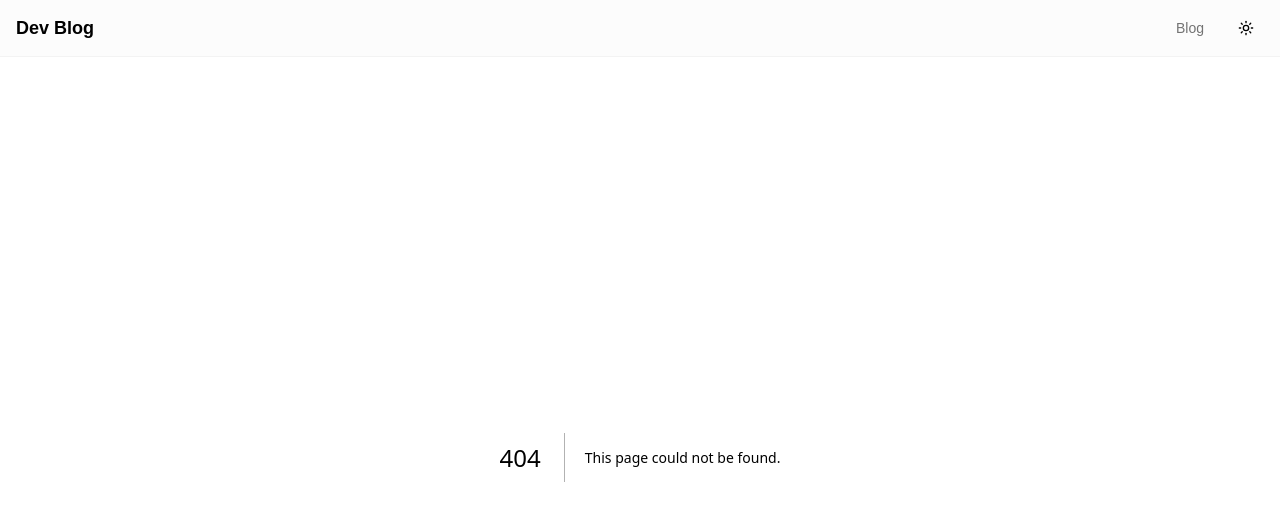
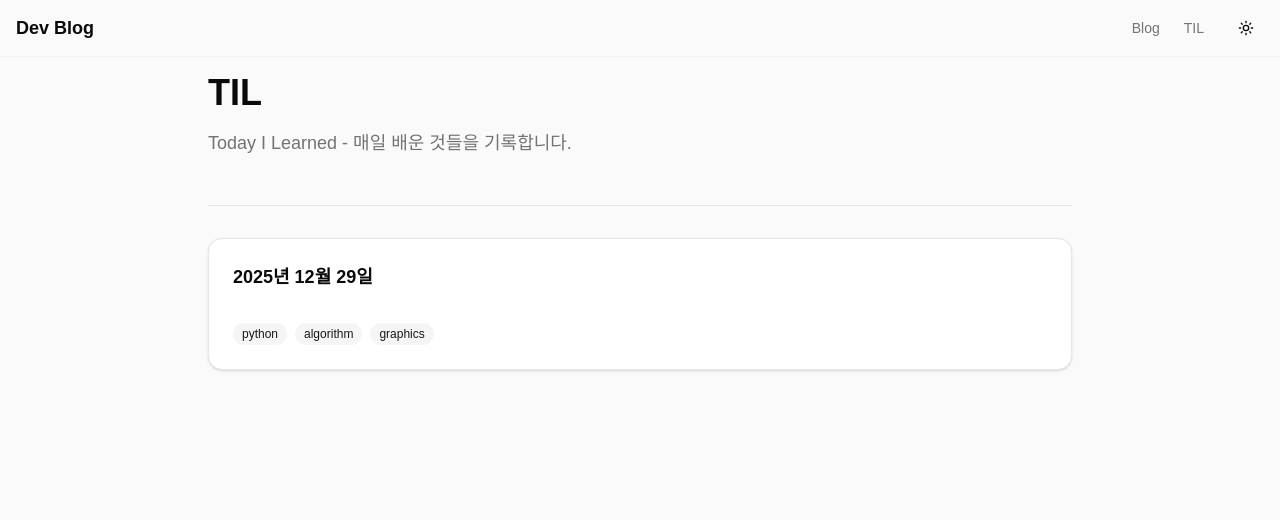
Before and after one commit to dexical30/dexical30.github.io, a Next.js app: page /til in a window 1280 px wide. Before the commit this address had no page. Shown: the top 520 px of the page. Built offline with nearby package versions, Linux system fonts and the light colour scheme.

Commit message:
TIL 섹션추가

```diff
--- a/app/blog/[slug]/page.tsx
+++ b/app/blog/[slug]/page.tsx
@@ -1,10 +1,11 @@
-import { notFound } from 'next/navigation';
-import Link from 'next/link';
-import { getAllPosts, getPostBySlug } from '@/lib/blog';
-import { Button } from '@/components/ui/button';
-import { Separator } from '@/components/ui/separator';
-import { TableOfContents } from '@/components/table-of-contents';
-import { extractHeadings } from '@/lib/toc';
+import { notFound } from "next/navigation";
+import Link from "next/link";
+import { getAllPosts, getPostBySlug } from "@/lib/blog";
+import { Button } from "@/components/ui/button";
+import { Separator } from "@/components/ui/separator";
+import { TableOfContents } from "@/components/table-of-contents";
+import { extractHeadings } from "@/lib/toc";
+import BlogLayout from "@/components/layout/blog-layout";
 
 export async function generateStaticParams() {
   const posts = getAllPosts();
@@ -38,7 +39,7 @@ export default async function PostPage({
   const headings = extractHeadings(postMeta.content);
 
   return (
-    <div className="container mx-auto px-4 py-12">
+    <BlogLayout>
       <div className="max-w-7xl mx-auto">
         <Link href="/blog">
           <Button variant="ghost" className="mb-8">
@@ -50,17 +51,22 @@ export default async function PostPage({
           {/* 메인 콘텐츠 */}
           <article className="flex-1 max-w-3xl relative">
             <header className="mb-8">
-              <h1 className="text-4xl font-bold mb-4">{postMeta.metadata.title}</h1>
+              <h1 className="text-4xl font-bold mb-4">
+                {postMeta.metadata.title}
+              </h1>
               <p className="text-xl text-muted-foreground mb-4">
                 {postMeta.metadata.description}
               </p>
               <div className="flex items-center gap-4 text-sm text-muted-foreground">
                 <time dateTime={postMeta.metadata.date}>
-                  {new Date(postMeta.metadata.date).toLocaleDateString('ko-KR', {
-                    year: 'numeric',
-                    month: 'long',
-                    day: 'numeric',
-                  })}
+                  {new Date(postMeta.metadata.date).toLocaleDateString(
+                    "ko-KR",
+                    {
+                      year: "numeric",
+                      month: "long",
+                      day: "numeric",
+                    }
+                  )}
                 </time>
               </div>
             </header>
@@ -78,9 +84,8 @@ export default async function PostPage({
               </div>
             </aside>
           </article>
-
         </div>
       </div>
-    </div>
+    </BlogLayout>
   );
 }
--- a/app/blog/page.tsx
+++ b/app/blog/page.tsx
@@ -1,26 +1,33 @@
-import Link from 'next/link';
-import { getAllPosts } from '@/lib/blog';
-import { Card, CardHeader, CardTitle, CardDescription, CardContent } from '@/components/ui/card';
-import { Badge } from '@/components/ui/badge';
-import { Separator } from '@/components/ui/separator';
+import Link from "next/link";
+import { getAllPosts } from "@/lib/blog";
+import {
+  Card,
+  CardHeader,
+  CardTitle,
+  CardDescription,
+  CardContent,
+} from "@/components/ui/card";
+import { Separator } from "@/components/ui/separator";
+import BlogListHeader from "@/components/blog-list-header";
+import BlogLayout from "@/components/layout/blog-layout";
 
 export default function BlogPage() {
   const posts = getAllPosts();
 
   return (
-    <div className="container mx-auto px-4 py-12 max-w-4xl">
-      <div className="mb-12">
-        <h1 className="text-4xl font-bold mb-4">Blog</h1>
-        <p className="text-muted-foreground text-lg">
-          개발하면서 배운 것들과 생각들을 공유합니다.
-        </p>
-      </div>
+    <BlogLayout>
+      <BlogListHeader
+        title="Blog"
+        description="개발하면서 배운 것들과 생각들을 공유합니다."
+      />
 
       <Separator className="mb-8" />
 
       {posts.length === 0 ? (
         <div className="text-center py-12">
-          <p className="text-muted-foreground">아직 작성된 포스트가 없습니다.</p>
+          <p className="text-muted-foreground">
+            아직 작성된 포스트가 없습니다.
+          </p>
         </div>
       ) : (
         <div className="space-y-6">
@@ -42,10 +49,10 @@ export default function BlogPage() {
                 <CardContent>
                   <div className="flex items-center gap-2 text-sm text-muted-foreground">
                     <time dateTime={post.date}>
-                      {new Date(post.date).toLocaleDateString('ko-KR', {
-                        year: 'numeric',
-                        month: 'long',
-                        day: 'numeric',
+                      {new Date(post.date).toLocaleDateString("ko-KR", {
+                        year: "numeric",
+                        month: "long",
+                        day: "numeric",
                       })}
                     </time>
                   </div>
@@ -55,6 +62,6 @@ export default function BlogPage() {
           ))}
         </div>
       )}
-    </div>
+    </BlogLayout>
   );
 }
--- /dev/null
+++ b/app/til/[slug]/page.tsx
@@ -0,0 +1,102 @@
+import { notFound } from "next/navigation";
+import Link from "next/link";
+import { getAllTILs, getTILBySlug } from "@/lib/til";
+import { Button } from "@/components/ui/button";
+import { Separator } from "@/components/ui/separator";
+import { Badge } from "@/components/ui/badge";
+import { TableOfContents } from "@/components/table-of-contents";
+import { extractHeadings } from "@/lib/toc";
+import BlogLayout from "@/components/layout/blog-layout";
+
+export async function generateStaticParams() {
+  const tils = getAllTILs();
+  return tils.map((til) => ({
+    slug: til.slug,
+  }));
+}
+
+// generateStaticParams에서 정의되지 않은 slug는 404
+export const dynamicParams = false;
+
+export default async function TILDetailPage({
+  params,
+}: {
+  params: Promise<{ slug: string }>;
+}) {
+  const { slug } = await params;
+
+  // 메타데이터는 기존 방식으로 가져오기 (frontmatter 파싱)
+  const tilMeta = getTILBySlug(slug);
+
+  if (!tilMeta) {
+    notFound();
+  }
+
+  // MDX 파일을 dynamic import로 가져오기
+  // mdx-components.tsx의 커스텀 컴포넌트가 자동으로 적용됨
+  const { default: TIL } = await import(`@/content/TIL/${slug}.md`);
+
+  // 목차 생성을 위해 헤딩 추출
+  const headings = extractHeadings(tilMeta.content);
+
+  return (
+    <BlogLayout>
+      <div className="max-w-7xl mx-auto">
+        <Link href="/til">
+          <Button variant="ghost" className="mb-8">
+            ← 목록으로
+          </Button>
+        </Link>
+
+        <div className="flex gap-8 items-start justify-center">
+          {/* 메인 콘텐츠 */}
+          <article className="flex-1 max-w-3xl relative">
+            <header className="mb-8">
+              <div className="flex items-center gap-4 mb-4">
+                <time
+                  dateTime={tilMeta.metadata.date}
+                  className="text-2xl font-bold"
+                >
+                  {new Date(tilMeta.metadata.date).toLocaleDateString("ko-KR", {
+                    year: "numeric",
+                    month: "long",
+                    day: "numeric",
+                  })}
+                </time>
+              </div>
+              {tilMeta.metadata.description && (
+                <p className="text-xl text-muted-foreground mb-4">
+                  {tilMeta.metadata.description}
+                </p>
+              )}
+              {tilMeta.metadata.tags.length > 0 && (
+                <div className="flex flex-wrap gap-2 mb-4">
+                  {tilMeta.metadata.tags.map((tag) => (
+                    <Badge key={tag} variant="secondary">
+                      {tag}
+                    </Badge>
+                  ))}
+                </div>
+              )}
+            </header>
+
+            <Separator className="mb-8" />
+
+            <div className="max-w-none">
+              <TIL />
+            </div>
+
+            {/* 오른쪽 목차 - 컨텐츠 바로 옆 */}
+            {headings.length > 0 && (
+              <aside className="hidden xl:block w-64 shrink-0 absolute left-[calc(100%+2rem)] top-0">
+                <div className="sticky top-24">
+                  <TableOfContents items={headings} />
+                </div>
+              </aside>
+            )}
+          </article>
+        </div>
+      </div>
+    </BlogLayout>
+  );
+}
--- /dev/null
+++ b/app/til/page.tsx
@@ -0,0 +1,59 @@
+import Link from "next/link";
+import { getAllTILs } from "@/lib/til";
+import { Card, CardHeader, CardContent } from "@/components/ui/card";
+import { Badge } from "@/components/ui/badge";
+import { Separator } from "@/components/ui/separator";
+import BlogListHeader from "@/components/blog-list-header";
+import BlogLayout from "@/components/layout/blog-layout";
+
+export default function TILPage() {
+  const tils = getAllTILs();
+
+  return (
+    <BlogLayout>
+      <BlogListHeader
+        title="TIL"
+        description="Today I Learned - 매일 배운 것들을 기록합니다."
+      />
+
+      <Separator className="mb-8" />
+
+      {tils.length === 0 ? (
+        <div className="text-center py-12">
+          <p className="text-muted-foreground">아직 작성된 TIL이 없습니다.</p>
+        </div>
+      ) : (
+        <div className="space-y-4">
+          {tils.map((til) => (
+            <Link key={til.slug} href={`/til/${til.slug}`} className="block">
+              <Card className="hover:shadow-lg transition-shadow duration-200 cursor-pointer">
+                <CardHeader>
+                  <div className="flex items-center justify-between gap-4">
+                    <time dateTime={til.date} className="text-lg font-semibold">
+                      {new Date(til.date).toLocaleDateString("ko-KR", {
+                        year: "numeric",
+                        month: "long",
+                        day: "numeric",
+                      })}
+                    </time>
+                  </div>
+                </CardHeader>
+                <CardContent>
+                  {til.tags.length > 0 && (
+                    <div className="flex flex-wrap gap-2">
+                      {til.tags.map((tag) => (
+                        <Badge key={tag} variant="secondary">
+                          {tag}
+                        </Badge>
+                      ))}
+                    </div>
+                  )}
+                </CardContent>
+              </Card>
+            </Link>
+          ))}
+        </div>
+      )}
+    </BlogLayout>
+  );
+}
--- /dev/null
+++ b/components/blog-list-header.tsx
@@ -0,0 +1,17 @@
+interface BlogListHeaderProps {
+  title: string;
+  description: string;
+}
+const BlogListHeader: React.FC<BlogListHeaderProps> = ({
+  title,
+  description,
+}) => {
+  return (
+    <div className="mb-12">
+      <h1 className="text-4xl font-bold mb-4">{title}</h1>
+      <p className="text-muted-foreground text-lg">{description}</p>
+    </div>
+  );
+};
+
+export default BlogListHeader;
--- a/components/header.tsx
+++ b/components/header.tsx
@@ -3,7 +3,7 @@ import { ThemeToggle } from './theme-toggle';
 
 export function Header() {
   return (
-    <header className="sticky top-0 z-50 w-full border-b border-border/40 bg-background/95 backdrop-blur supports-[backdrop-filter]:bg-background/60">
+    <header className="absloute top-0 z-50 w-full border-b border-border/40 bg-background/95 backdrop-blur supports-[backdrop-filter]:bg-background/60">
       <div className="container flex h-14 max-w-screen-2xl items-center justify-between px-4 mx-auto">
         <Link href="/" className="flex items-center space-x-2">
           <span className="font-bold text-lg">Dev Blog</span>
@@ -16,6 +16,12 @@ export function Header() {
           >
             Blog
           </Link>
+          <Link
+            href="/til"
+            className="text-sm font-medium text-muted-foreground hover:text-foreground transition-colors"
+          >
+            TIL
+          </Link>
           <ThemeToggle />
         </nav>
       </div>
--- /dev/null
+++ b/components/layout/blog-layout.tsx
@@ -0,0 +1,17 @@
+import { cn } from "@/lib/utils";
+interface BlogLayoutProps extends React.HTMLAttributes<HTMLDivElement> {
+  children: React.ReactNode;
+}
+
+const BlogLayout = ({ children, className, ...props }: BlogLayoutProps) => {
+  return (
+    <div
+      className={cn("container mx-auto px-4 py-4 max-w-4xl", className)}
+      {...props}
+    >
+      {children}
+    </div>
+  );
+};
+
+export default BlogLayout;
--- /dev/null
+++ b/content/TIL/2025-12-29.md
@@ -0,0 +1,6 @@
+---
+description: 파이썬 알고리즘 및 그래픽스 공부
+tags: [python, algorithm, graphics]
+---
+
+# 파이썬 자료구조
--- /dev/null
+++ b/lib/til.ts
@@ -0,0 +1,87 @@
+import fs from 'fs';
+import path from 'path';
+import matter from 'gray-matter';
+
+const tilDirectory = path.join(process.cwd(), 'content/TIL');
+
+export interface TILMetadata {
+  slug: string;
+  date: string;
+  description: string;
+  tags: string[];
+}
+
+export function getAllTILs(): TILMetadata[] {
+  // content/TIL 디렉토리가 없으면 빈 배열 반환
+  if (!fs.existsSync(tilDirectory)) {
+    return [];
+  }
+
+  const fileNames = fs.readdirSync(tilDirectory);
+  const allTILsData = fileNames
+    .filter((fileName) => fileName.endsWith('.mdx') || fileName.endsWith('.md'))
+    .map((fileName) => {
+      // 파일명에서 확장자 제거하여 slug 생성
+      const slug = fileName.replace(/\.(mdx|md)$/, '');
+
+      // 파일 내용 읽기
+      const fullPath = path.join(tilDirectory, fileName);
+      const fileContents = fs.readFileSync(fullPath, 'utf8');
+
+      // gray-matter로 메타데이터 파싱
+      const { data } = matter(fileContents);
+
+      // 파일명에서 날짜 추출 (YYYY-MM-DD 형식)
+      const dateMatch = fileName.match(/^(\d{4}-\d{2}-\d{2})/);
+      const dateFromFilename = dateMatch ? dateMatch[1] : '';
+
+      return {
+        slug,
+        date: data.date || dateFromFilename || new Date().toISOString().split('T')[0],
+        description: data.description || '',
+        tags: Array.isArray(data.tags) ? data.tags : [],
+      } as TILMetadata;
+    });
+
+  // 날짜순으로 정렬 (최신순)
+  return allTILsData.sort((a, b) => {
+    if (a.date < b.date) {
+      return 1;
+    } else {
+      return -1;
+    }
+  });
+}
+
+export function getTILBySlug(slug: string) {
+  const fullPath = path.join(tilDirectory, `${slug}.md`);
+  const fullPathMdx = path.join(tilDirectory, `${slug}.mdx`);
+
+  let filePath: string | null = null;
+  if (fs.existsSync(fullPath)) {
+    filePath = fullPath;
+  } else if (fs.existsSync(fullPathMdx)) {
+    filePath = fullPathMdx;
+  }
+
+  if (!filePath) {
+    return null;
+  }
+
+  const fileContents = fs.readFileSync(filePath, 'utf8');
+  const { data, content } = matter(fileContents);
+
+  // 파일명에서 날짜 추출
+  const dateMatch = slug.match(/^(\d{4}-\d{2}-\d{2})/);
+  const dateFromFilename = dateMatch ? dateMatch[1] : '';
+
+  return {
+    slug,
+    metadata: {
+      date: data.date || dateFromFilename || new Date().toISOString().split('T')[0],
+      description: data.description || '',
+      tags: Array.isArray(data.tags) ? data.tags : [],
+    },
+    content,
+  };
+}
```
